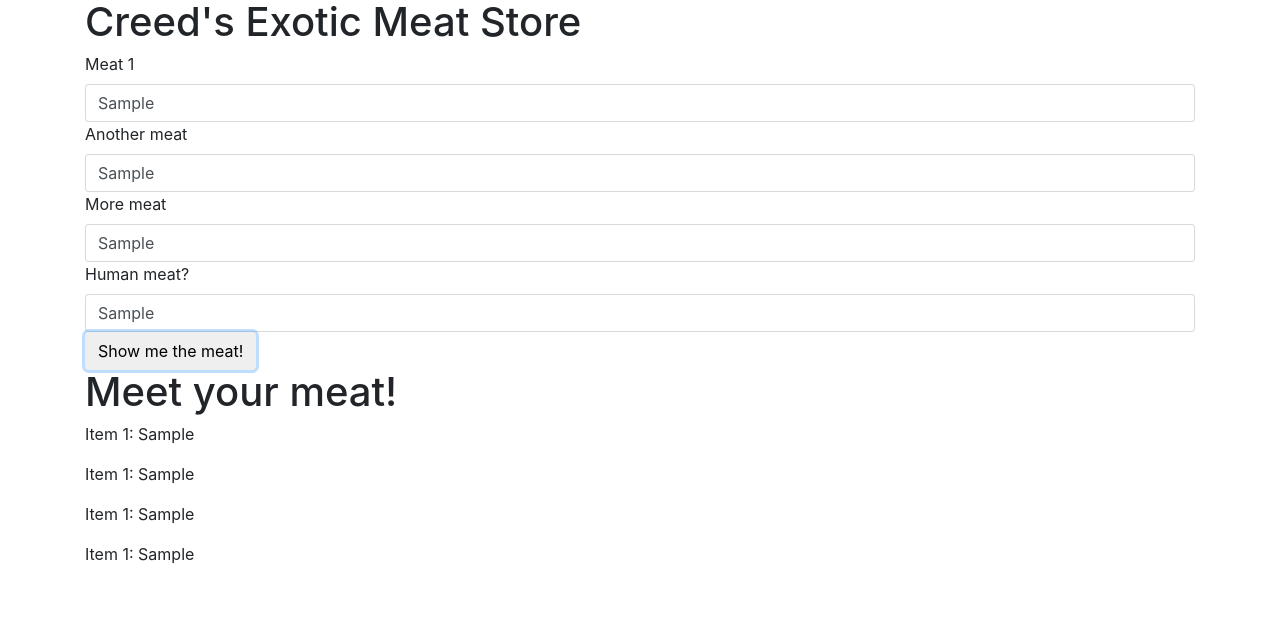
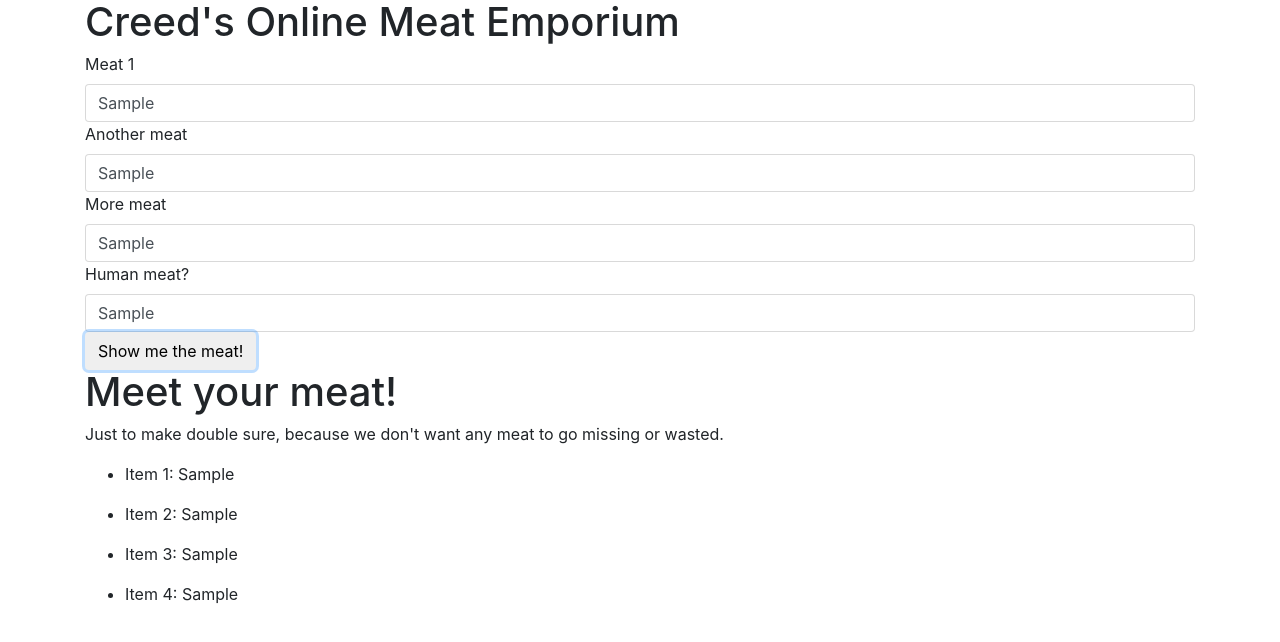
Before and after one commit to jamescosborn/array-practice, a plain HTML site: page index.html in a window 1280 px wide. Both pictures are taken after typing "Sample", "Sample", "Sample", "Sample" into the empty fields and a click on the button "Show me the meat!". Drawn offline with Linux system fonts and the light colour scheme.

Commit message:
add looping to Javascript.

```diff
--- a/index.html
+++ b/index.html
@@ -9,7 +9,7 @@
   </head>
   <body>
     <div class="container">
-      <h1>Creed's Exotic Meat Store</h1>
+      <h1>Creed's Online Meat Emporium</h1>
       <div>
         <form id="meatForm">
           <div class="meatGroup">
@@ -35,10 +35,18 @@
 
       <div id="ticket">
         <h1>Meet your meat!</h1>
-        <p>Item 1: <span class="meat1"></span></p>
-        <p>Item 1: <span class="meat2"></span></p>
-        <p>Item 1: <span class="meat3"></span></p>
-        <p>Item 1: <span class="meat4"></span></p>
+        <!-- <p>Item 1: <span class="meat1"></span></p>
+        <p>Item 2: <span class="meat2"></span></p>
+        <p>Item 3: <span class="meat3"></span></p>
+        <p>Item 4: <span class="meat4"></span></p>
+        <p>Meat Array: <span class="meat5"></span></p>
+        <p>Discount: <span class="discountMeat"></span></p> -->
+        <p>Just to make double sure, because we don't want any meat to go missing or wasted.</p>
+        <ul>
+          <li>Item 1: <span class="meat1"></span></p></li>
+          <li>Item 2: <span class="meat2"></span></p></li>
+          <li>Item 3: <span class="meat3"></span></p></li>
+          <li>Item 4: <span class="meat4"></span></p></li>
       </div>
     </div>
   </body>
--- a/js/scripts.js
+++ b/js/scripts.js
@@ -2,19 +2,13 @@
 
 $(document).ready(function() {
   $("#meatForm").submit(function(event) {
-    var meat1Input = $("input#meat1").val();
-    var meat2Input = $("input#meat2").val();
-    var meat3Input = $("input#meat3").val();
-    var meat4Input = $("input#meat4").val();
+    var meats = ["meat1", "meat2", "meat3", "meat4"];
+    meats.forEach(function(meat) {
+      var userInput = $("input#" + meat).val();
+      $("." + meat).text(userInput);
+    });
 
-
-// User Interface Logic
-
-  $(".meat1").append(meat1Input);
-  $(".meat2").append(meat2Input);
-  $(".meat3").append(meat3Input);
-  $(".meat4").append(meat4Input);
-  $("#ticket").show();
+    $("#ticket").show();
 
     event.preventDefault();
   });
```
